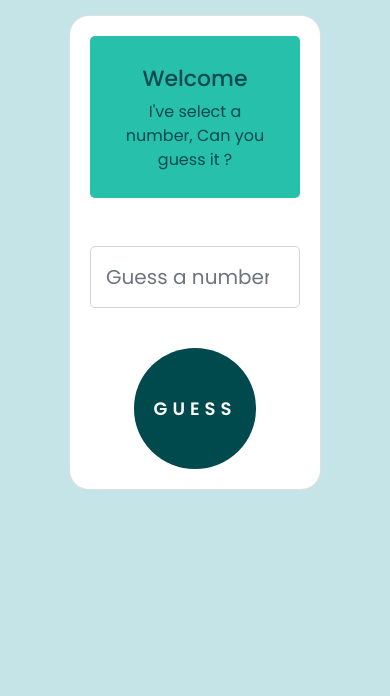
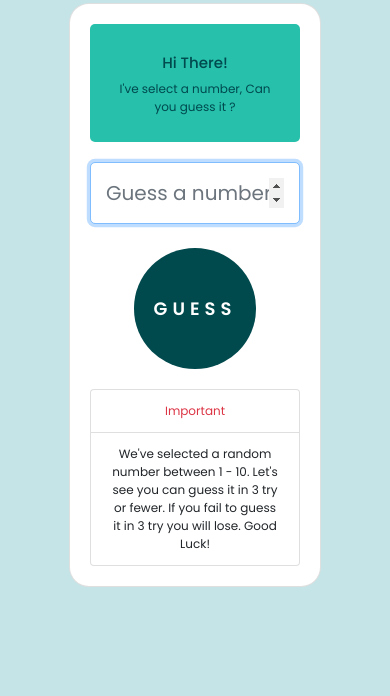
Before and after one commit to rafs2n/Guess-The-Number, a plain HTML site: page index.html in a window 390 px wide. Shown: the part 148-844 px from the top of the page. Drawn offline with nearby package versions, Linux system fonts and the light colour scheme.

Commit message:
responsive fixed

```diff
--- a/guess.js
+++ b/app.js
@@ -8,6 +8,7 @@ const guessBtn = document.getElementById('guess-btn');
 const warningSection = document.getElementById('warning-section');
 const warningMsg = document.getElementById('warning-msg');
 
+inputGuess.focus();
 displayTwo.innerText = "I've select a number, Can you guess it ?";
 
 function getRandom(num) {
@@ -15,11 +16,12 @@ function getRandom(num) {
     return randomNum;
 }
 
-let randomNumber = getRandom(4);
+// let randomNumber = getRandom(9);
 let counter = 1;
 let maxCounter = 2;
 
 function guessCheck() {
+    let randomNumber = getRandom(9);
     let userGuess = parseInt(inputGuess.value);
     if (counter === 1 && maxCounter === 2) {
         showGuesses.innerText = "Your Guesses: ";
@@ -58,9 +60,14 @@ function gameOver() {
 
 // guessBtn.addEventListener('click', guessCheck);
 guessBtn.addEventListener('click', function () {
-    displayTwo.innerText = '';
+    inputGuess.focus();
+    inputGuess.style.marginBottom = '20px';
+    warningSection.style.marginTop = '-15px';
+
+    // let randomNumber = getRandom(9);
     let userGuess = parseInt(inputGuess.value);
-    if (userGuess != 0 && userGuess != '' && userGuess < 6) {
+    if (userGuess != 0 && userGuess != '' && userGuess < 11) {
+        displayTwo.innerText = '';
         warningSection.style.display = 'none';
         guessCheck();
     }
--- a/index.html
+++ b/index.html
@@ -23,8 +23,8 @@
                 <div class="col-lg-12">
                     <div class="card">
                         <div class="card-body">
-                            <div class="display mb-5">
-                                <h4><span id="display">Welcome</span></h4>
+                            <div class="display">
+                                <h4><span id="display">Hi There!</span></h4>
                                 <p id="display-two" class="text-center"></p>
                                 <div class="d-flex justify-content-between">
                                     <small><span id="show-guesses"></span></small>
@@ -38,9 +38,21 @@
                             <div id="warning-section" class="warning-section">
                                 <small class="text-danger" id="warning-msg"></small>
                             </div>
-                            <div class="button text-center mt-3">
+                            <div class="button text-center">
                                 <!-- <button id="guessBtn" type="submit" class="guessBtn">GUESS</button> -->
                                 <button id="guess-btn" type="button" class="btn custom-btn">GUESS</button>
+                            </div>
+                            <div class="list text-center">
+                                <ul class="list-group">
+                                    <li class="list-group-item text-danger">
+                                        Important
+                                    </li>
+                                    <li class="list-group-item">
+                                        We've selected a random number between 1 - 10. Let's see you can guess it in 3
+                                        try
+                                        or fewer. If you fail to guess it in 3 try you will lose. Good Luck!
+                                    </li>
+                                </ul>
                             </div>
                         </div>
                     </div>
@@ -57,7 +69,7 @@
     <script src="https://code.jquery.com/jquery-3.2.1.slim.min.js"></script>
     <script src="https://cdnjs.cloudflare.com/ajax/libs/popper.js/1.12.9/umd/popper.min.js"></script>
     <script src="https://maxcdn.bootstrapcdn.com/bootstrap/4.0.0/js/bootstrap.min.js"></script>
-    <script src="guess.js"></script>
+    <script src="app.js"></script>
 </body>
 
 </html>
--- a/style.css
+++ b/style.css
@@ -38,6 +38,7 @@ header p{
     margin: auto;
     border-radius: 20px;
 }
+
 .inputGuess input{
     text-align: center;
     padding: 15px;
@@ -46,7 +47,7 @@ header p{
 }
 .warning-section{
     display: inline-block;
-    /* margin-top: -10px; */
+    /* margin-bottom: 20px; */
 
 }
 
@@ -56,6 +57,7 @@ header p{
     padding: 10px 25px;
     background-color: var(--strongcyan);
     color: var(--strongcyan2);
+    margin-bottom: 20px;
 }
 .display h4{
     text-align: center;
@@ -76,8 +78,46 @@ header p{
     letter-spacing: 5px;
     font-size: 18px;
     transition: 0.2s;
+    margin-bottom: 20px;
 }
 .custom-btn:hover{
     color: var(--white);
     background-color: #007272;
 }
+
+.list ul li{
+    font-size: 14px;
+}
+
+/* -----------Responsive for Mobile----------- */
+
+@media screen and (max-width: 850px) {
+    .display h4{
+        font-size: 18px;
+    }
+    .display p{
+        font-size: 14px;
+    }
+    .list ul li{
+        font-size: 12px;
+    }
+}
+
+@media screen and (max-width: 660px) {
+    .display h4{
+        font-size: 15px;
+    }
+    .display p{
+        font-size: 12px;
+    }
+    header p{
+        font-size: 20px;
+    }
+}
+
+@media screen and (max-width: 414px) {
+    header p{
+        font-size: 14px;
+    }
+
+}
```
